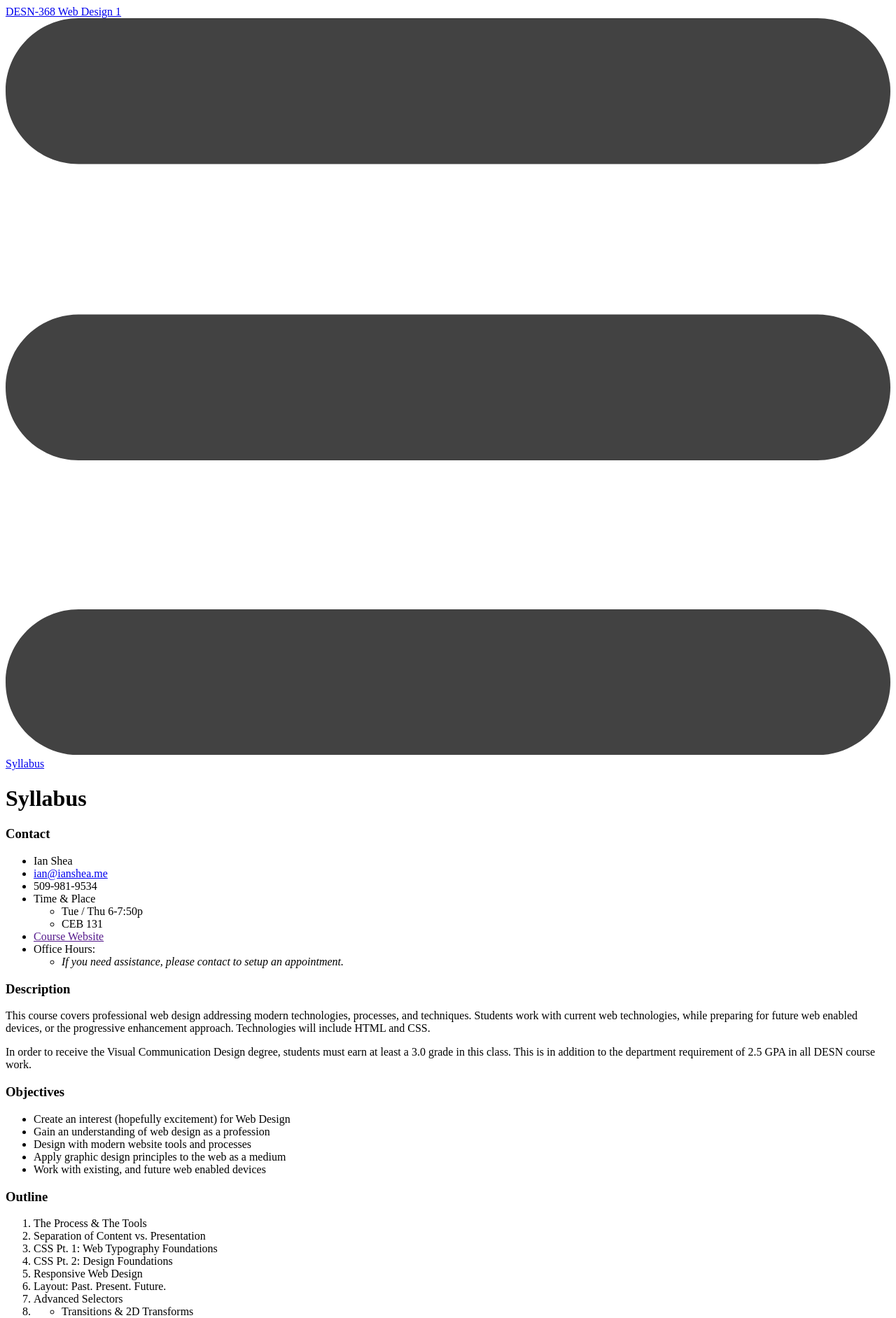
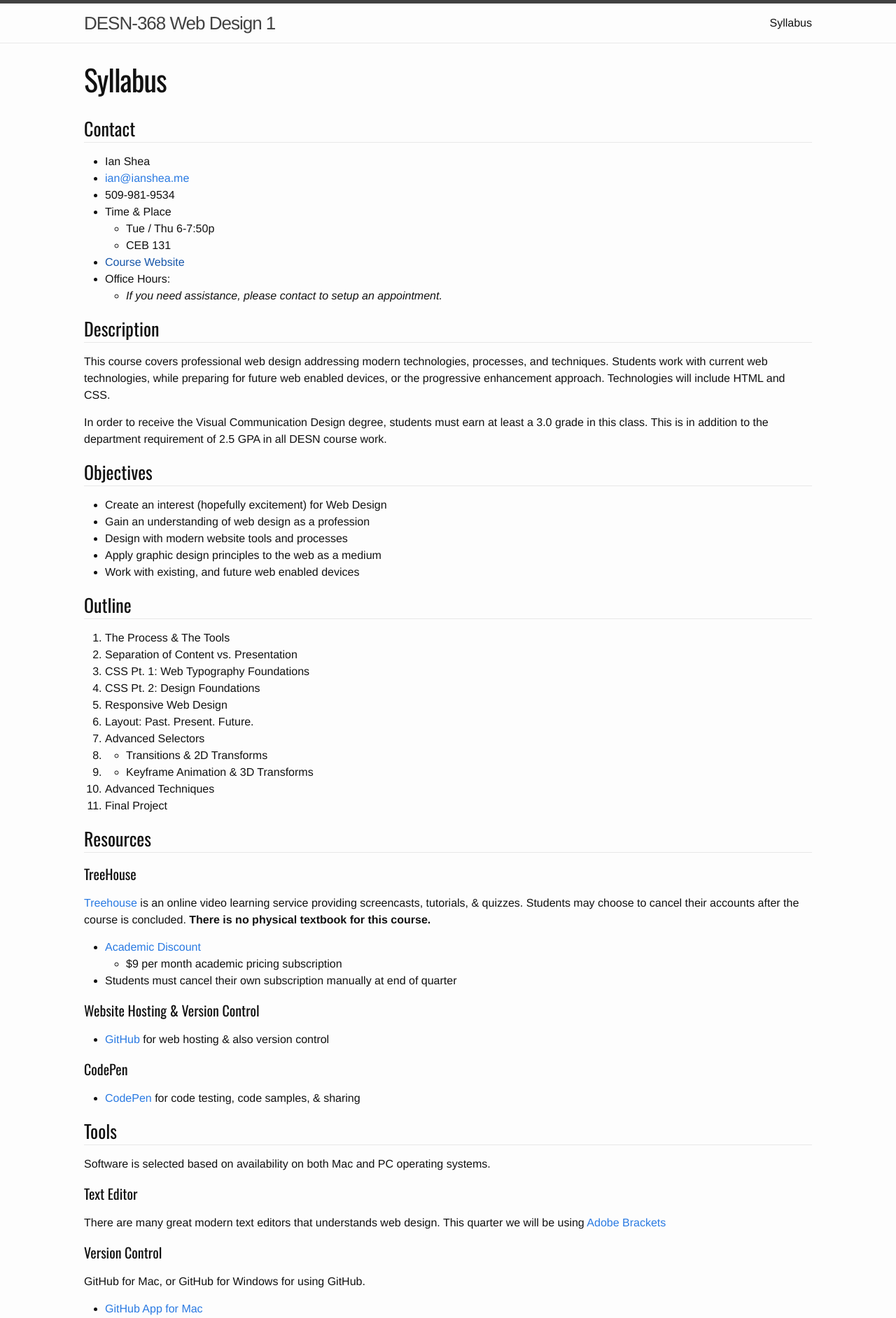
Before and after one commit to ianshea/DESN-368, a Jekyll site: the page built from syllabus.md, in a window 1280 px wide. Shown: the top 1884 px of the page at 70% size. Built offline with Jekyll 4.4.1, drawn with Linux system fonts in a browser that asks for light colours.

Commit message:
removed the wrong slash

```diff
--- a/_config.yml
+++ b/_config.yml
@@ -3,7 +3,7 @@
 email: ian@ianshea.me
 description: > # this means to ignore newlines until "baseurl:"
   Course site for EWU Web Design 1 Winter 2016.
-baseurl: "DESN-368/" # the subpath of your site, e.g. /blog/
+baseurl: "/DESN-368" # the subpath of your site, e.g. /blog/
 url: "http://ianshea.github.io" # the base hostname & protocol for your site
 
 # Build settings
```
